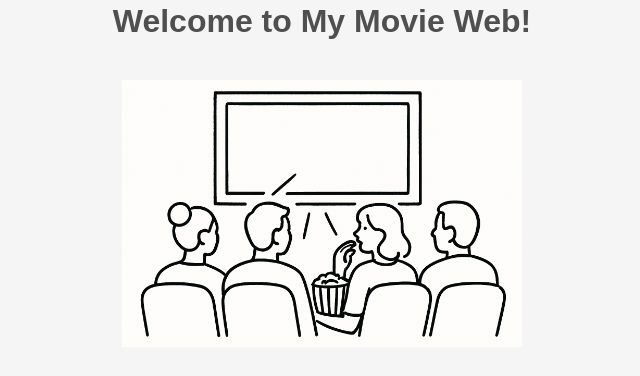
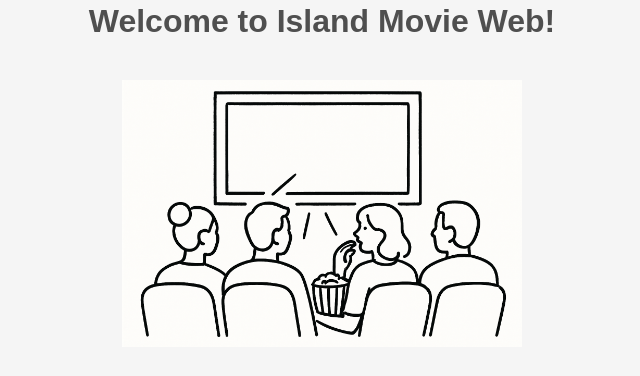
Before and after one commit to x-cean/movie_app, a Flask app: page / in a window 1280 px wide. Shown: the part 46-422 px from the top of the page, without its empty margins (318-958 px from the left). Run offline with Flask 3, Linux system fonts and the light colour scheme.

Commit message:
changed name to island

```diff
--- a/app.py
+++ b/app.py
@@ -4,8 +4,8 @@ from flask import Flask, render_template, request, flash, redirect, url_for
 from flask_sqlalchemy import SQLAlchemy
 from sqlalchemy import inspect, insert
 
+from datamanager.sql_data_models import db, User, Movie, user_movies
 from datamanager.sqlite_data_manager import SQLiteDataManager
-from datamanager.sql_data_models import db, User, Movie, user_movies
 
 
 basedir = os.path.abspath(os.path.dirname(__file__))
--- a/templates/home.html
+++ b/templates/home.html
@@ -11,7 +11,7 @@
         <a href="/users">Brows Users</a>
         <a href="/add_user">Add User</a>
     </div>
-    <h1>Welcome to My Movie Web!</h1>
+    <h1>Welcome to Island Movie Web!</h1>
     <img src="{{ url_for('static', filename='figures/movie_audience.png') }}"
          alt="cinema audience picture"
          id="audience_picture"
--- a/templates/users.html
+++ b/templates/users.html
@@ -11,7 +11,7 @@
         <a href="/users">Brows Users</a>
         <a href="/add_user">Add User</a>
     </div>
-    <h1>Welcome to My Movie Web!</h1>
+    <h1>Welcome to Island Movie Web!</h1>
     {% for user in users %}
     <div class="users">
         <a href="/users/{{ user.id }}"><h2><em>{{ user.name }}</em></h2></a>
```
